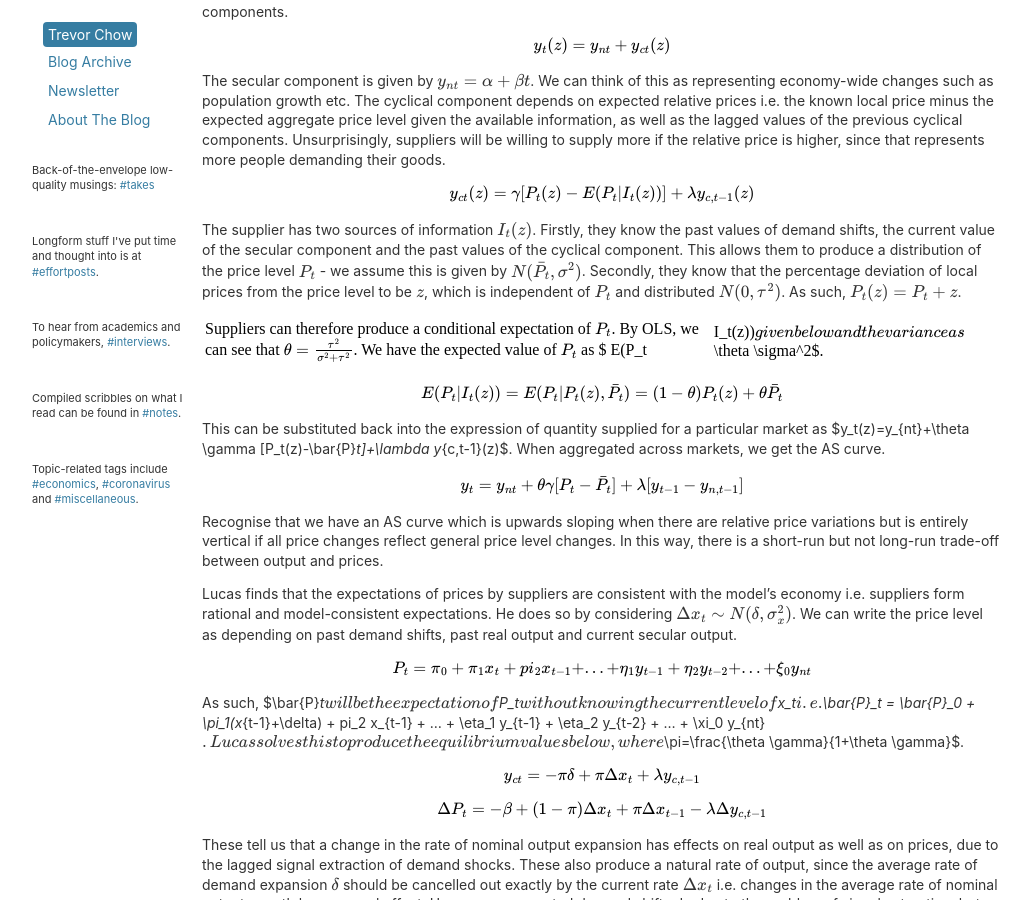
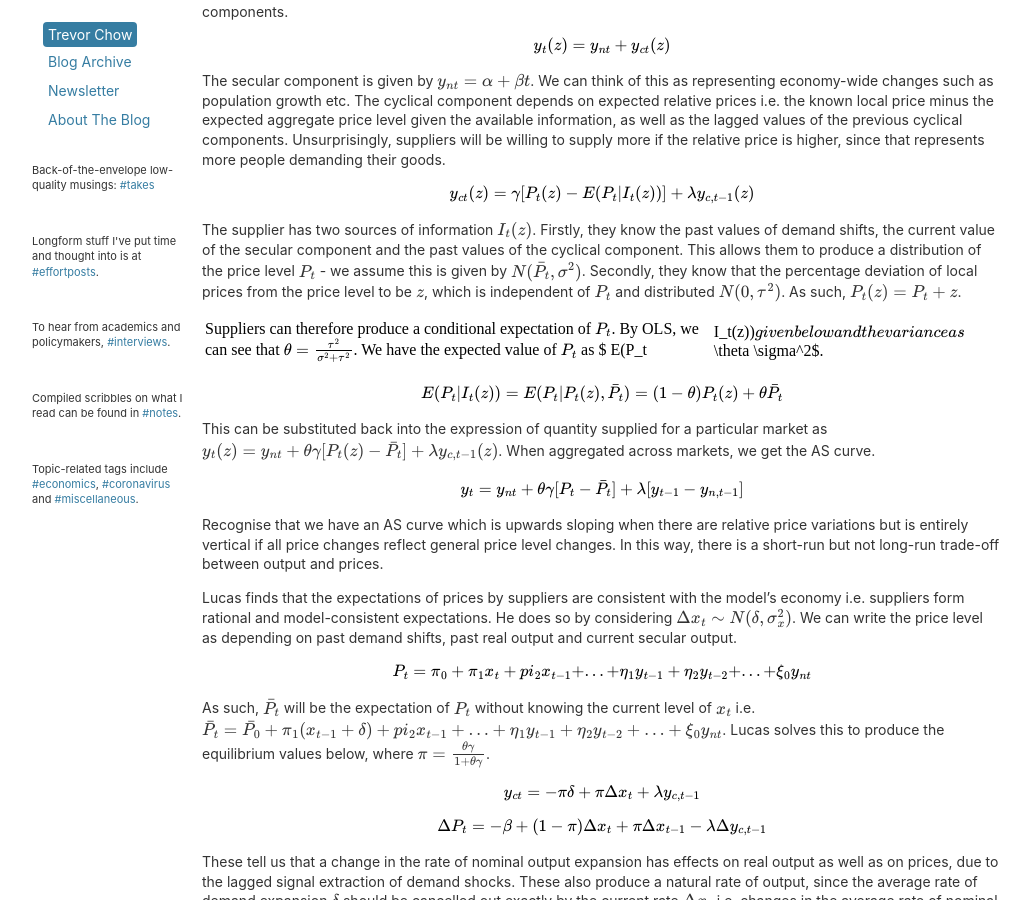
Before and after one commit to tmychow/tmychow.github.io, a Jekyll site: the page built from _posts/2021-03-07-73-for-73.md, in a window 1280 px wide and 900 px high, scrolled down 522 px. Shown: the whole window, without its empty margins (28-1058 px from the left). Built offline with Jekyll 4.4.1, drawn with Linux system fonts in a browser that asks for light colours; formulas are drawn with MathJax 3.

Commit message:
Update 2021-03-07-73-for-73.md

```diff
--- a/_posts/2021-03-07-73-for-73.md
+++ b/_posts/2021-03-07-73-for-73.md
@@ -21,15 +21,15 @@ The secular component is given by $y_{nt}=\alpha+\beta t$. We can think of this
 
 $$y_{ct}(z)=\gamma[P_t(z)-E(P_t|I_t(z))]+\lambda y_{c,t-1}(z)$$
 
-The supplier has two sources of information $I_t(z)$. Firstly, they know the past values of demand shifts, the current value of the secular component and the past values of the cyclical component. This allows them to produce a distribution of the price level $P_t$ - we assume this is given by $N(\bar{P}_t,\sigma^2)$. Secondly, they know that the percentage deviation of local prices from the price level to be $z$, which is independent of $P_t$ and distributed $N(0,\tau^2)$. As such, $P_t(z)=P_t+z$.
+The supplier has two sources of information $I_t(z)$. Firstly, they know the past values of demand shifts, the current value of the secular component and the past values of the cyclical component. This allows them to produce a distribution of the price level $P_t$ - we assume this is given by $N(\bar{P_t},\sigma^2)$. Secondly, they know that the percentage deviation of local prices from the price level to be $z$, which is independent of $P_t$ and distributed $N(0,\tau^2)$. As such, $P_t(z)=P_t+z$.
 
 Suppliers can therefore produce a conditional expectation of $P_t$. By OLS, we can see that $\theta=\frac{\tau^2}{\sigma^2+\tau^2}$. We have the expected value of $P_t$ as $ E(P_t|I_t(z))$ given below and the variance as $\theta \sigma^2$.
 
-$$ E(P_t|I_t(z)) = E(P_t|P_t(z),\bar{P}_t) = (1-\theta)P_t(z) + \theta \bar{P}_t $$
+$$ E(P_t|I_t(z)) = E(P_t|P_t(z),\bar{P_t}) = (1-\theta)P_t(z) + \theta \bar{P_t} $$
 
-This can be substituted back into the expression of quantity supplied for a particular market as $y_t(z)=y_{nt}+\theta \gamma [P_t(z)-\bar{P}_t]+\lambda y_{c,t-1}(z)$. When aggregated across markets, we get the AS curve.
+This can be substituted back into the expression of quantity supplied for a particular market as $y_t(z)=y_{nt}+\theta \gamma [P_t(z)-\bar{P_t}]+\lambda y_{c,t-1}(z)$. When aggregated across markets, we get the AS curve.
 
-$$ y_t = y_{nt} + \theta \gamma [P_t-\bar{P}_t] + \lambda [y_{t-1}-y_{n,t-1}] $$
+$$ y_t = y_{nt} + \theta \gamma [P_t-\bar{P_t}] + \lambda [y_{t-1}-y_{n,t-1}] $$
 
 Recognise that we have an AS curve which is upwards sloping when there are relative price variations but is entirely vertical if all price changes reflect general price level changes. In this way, there is a short-run but not long-run trade-off between output and prices.
 
@@ -37,7 +37,7 @@ Lucas finds that the expectations of prices by suppliers are consistent with the
 
 $$ P_t = \pi_0 + \pi_1 x_t + pi_2 x_{t-1} + ... + \eta_1 y_{t-1} + \eta_2 y_{t-2} + ... + \xi_0 y_{nt} $$
 
-As such, $\bar{P}_t$ will be the expectation of $P_t$ without knowing the current level of $x_t$ i.e. $\bar{P}_t = \bar{P}_0 + \pi_1(x_{t-1}+\delta) + pi_2 x_{t-1} + ... + \eta_1 y_{t-1} + \eta_2 y_{t-2} + ... + \xi_0 y_{nt}$. Lucas solves this to produce the equilibrium values below, where $\pi=\frac{\theta \gamma}{1+\theta \gamma}$.
+As such, $\bar{P_t}$ will be the expectation of $P_t$ without knowing the current level of $x_t$ i.e. $\bar{P_t} = \bar{P_0} + \pi_1(x_{t-1}+\delta) + pi_2 x_{t-1} + ... + \eta_1 y_{t-1} + \eta_2 y_{t-2} + ... + \xi_0 y_{nt}$. Lucas solves this to produce the equilibrium values below, where $\pi=\frac{\theta \gamma}{1+\theta \gamma}$.
 
 $$ y_{ct} = -\pi \delta + \pi \Delta x_t + \lambda y_{c,t-1} $$
 
```
